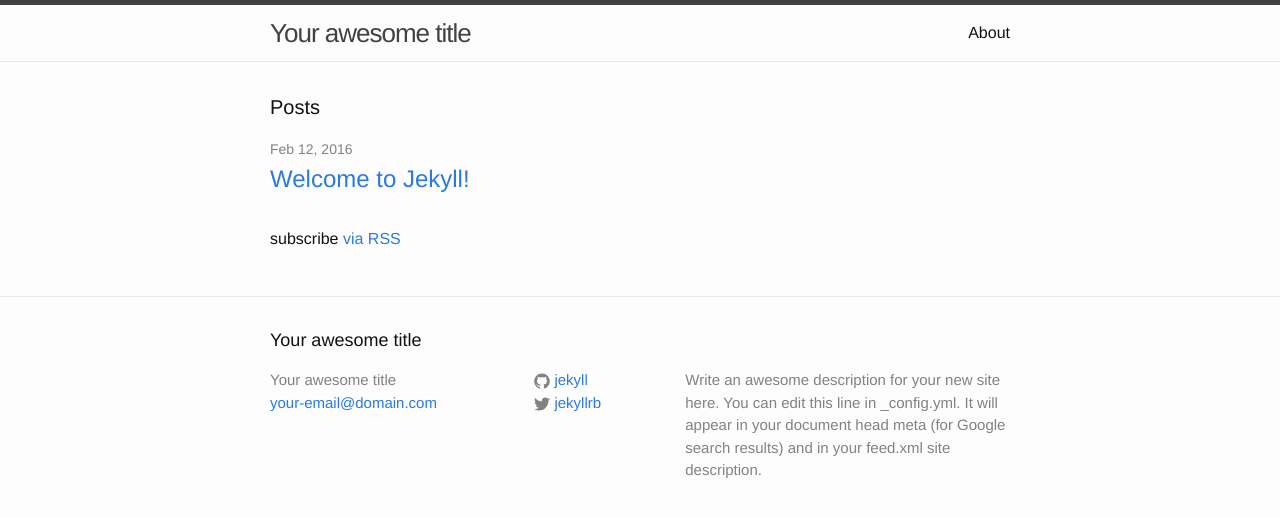
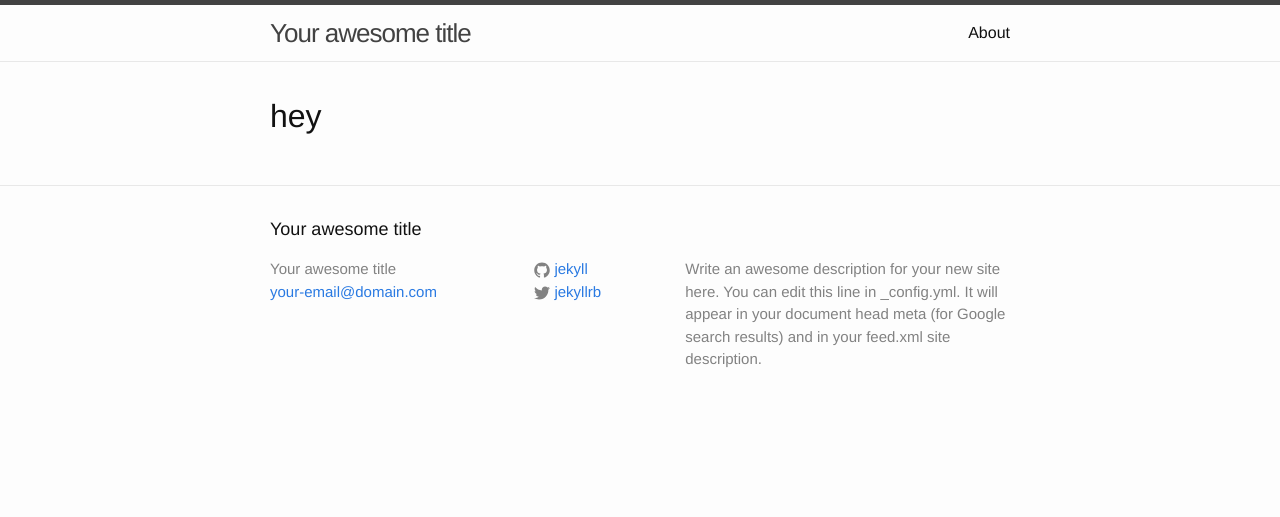
Before and after one commit to kylemcmullen/kylemcmullen-net, a Jekyll site: the page built from index.html, in a window 1280 px wide. Shown: the top 517 px of the page. Built offline with Jekyll 4.4.1, drawn with Linux system fonts in a browser that asks for light colours.

```diff
--- /dev/null
+++ b/Gemfile
@@ -0,0 +1,4 @@
+source 'https://rubygems.org'
+
+gem 'jekyll'
+gem 's3_website'
--- a/index.html
+++ b/index.html
@@ -4,20 +4,6 @@ layout: default
 
 <div class="home">
 
-  <h1 class="page-heading">Posts</h1>
-
-  <ul class="post-list">
-    {% for post in site.posts %}
-      <li>
-        <span class="post-meta">{{ post.date | date: "%b %-d, %Y" }}</span>
-
-        <h2>
-          <a class="post-link" href="{{ post.url | prepend: site.baseurl }}">{{ post.title }}</a>
-        </h2>
-      </li>
-    {% endfor %}
-  </ul>
-
-  <p class="rss-subscribe">subscribe <a href="{{ "/feed.xml" | prepend: site.baseurl }}">via RSS</a></p>
+ <h1>hey</h1>
 
 </div>
```
Also changed, not shown: s3_website.yml (added, +59 -0 lines), .travis.yml (added), Gemfile.lock (added), 1 other file.
